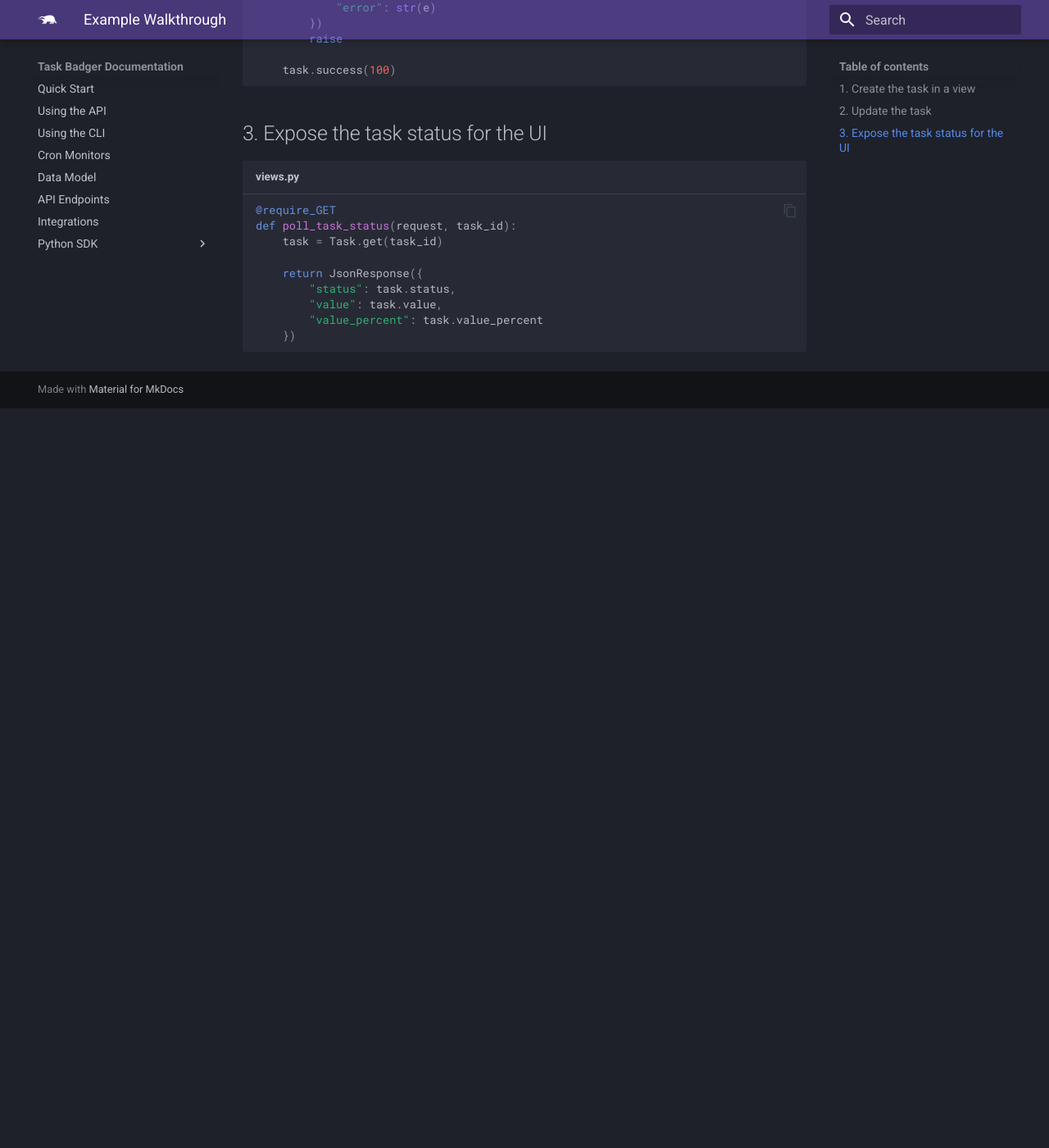
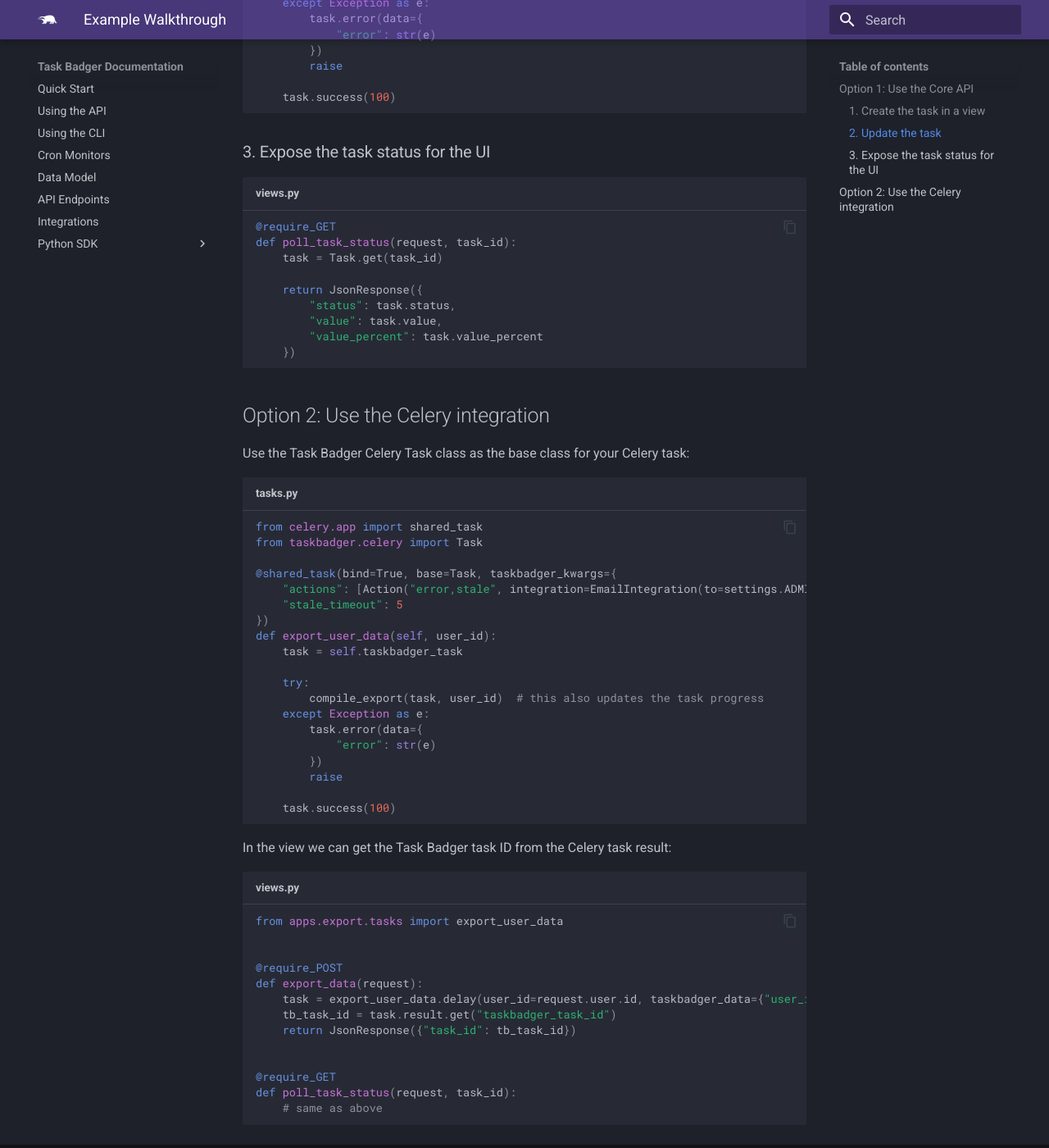
Before and after one commit to taskbadger/taskbadger-docs, an MkDocs documentation site: the page built from docs/web_example.md, in a window 1280 px wide and 1400 px high, scrolled down 1206 px. Shown: the whole window at 82% size. Built offline with MkDocs 1.6.1 and Material for MkDocs 9.7.7, drawn with Linux system fonts in a browser that asks for light colours; before the commit the page ends 1704 px from its top, so only the background shows below that; some of the changed text lies outside the part shown.

Commit message:
update example

````diff
--- a/docs/web_example.md
+++ b/docs/web_example.md
@@ -7,7 +7,9 @@
 
 In the following example we'll be using Django and Celery.
 
-## 1. Create the task in a view
+## Option 1: Use the Core API
+
+### 1. Create the task in a view
 
 ```python title="views.py"
 from django.conf import settings
@@ -33,7 +35,7 @@
 In addition to creating the task, we've also added an action so that we will get notified if the task
 fails or does not complete.
 
-## 2. Update the task
+### 2. Update the task
 
 ```python title="tasks.py"
 from celery.app import shared_task
@@ -55,7 +57,7 @@
     task.success(100)
 ```
 
-## 3. Expose the task status for the UI
+### 3. Expose the task status for the UI
 
 ```python title="views.py"
 @require_GET
@@ -68,3 +70,48 @@
         "value_percent": task.value_percent
     })
 ```
+
+
+## Option 2: Use the Celery integration
+
+Use the Task Badger Celery Task class as the base class for your Celery task:
+
+```python title="tasks.py"
+from celery.app import shared_task
+from taskbadger.celery import Task
+
+@shared_task(bind=True, base=Task, taskbadger_kwargs={
+    "actions": [Action("error,stale", integration=EmailIntegration(to=settings.ADMINS[0][1]))],
+    "stale_timeout": 5
+})
+def export_user_data(self, user_id):
+    task = self.taskbadger_task
+
+    try:
+        compile_export(task, user_id)  # this also updates the task progress
+    except Exception as e:
+        task.error(data={
+            "error": str(e)
+        })
+        raise
+
+    task.success(100)
+```
+
+In the view we can get the Task Badger task ID from the Celery task result:
+
+```python title="views.py"
+from apps.export.tasks import export_user_data
+
+
+@require_POST
+def export_data(request):
+    task = export_user_data.delay(user_id=request.user.id, taskbadger_data={"user_id": request.user.id})
+    tb_task_id = task.result.get("taskbadger_task_id")
+    return JsonResponse({"task_id": tb_task_id})
+
+
+@require_GET
+def poll_task_status(request, task_id):
+    # same as above
+```
````
